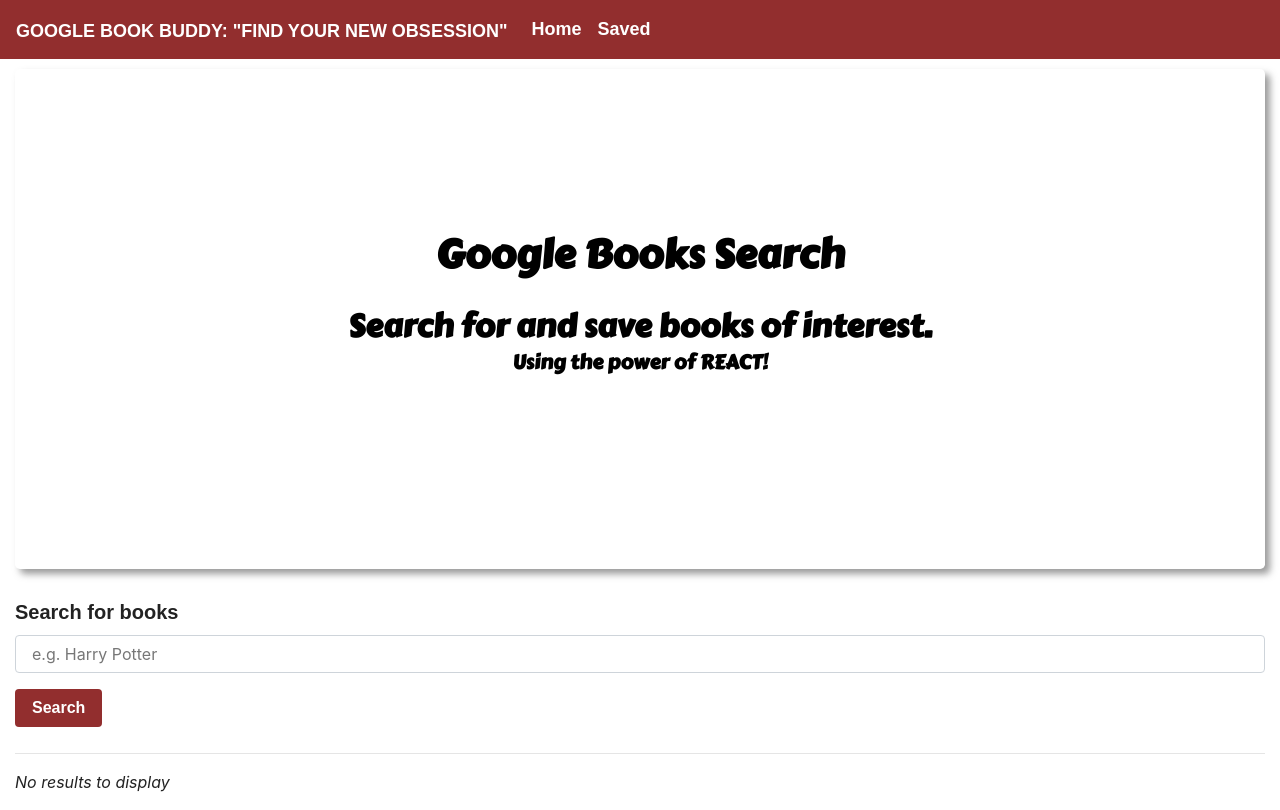
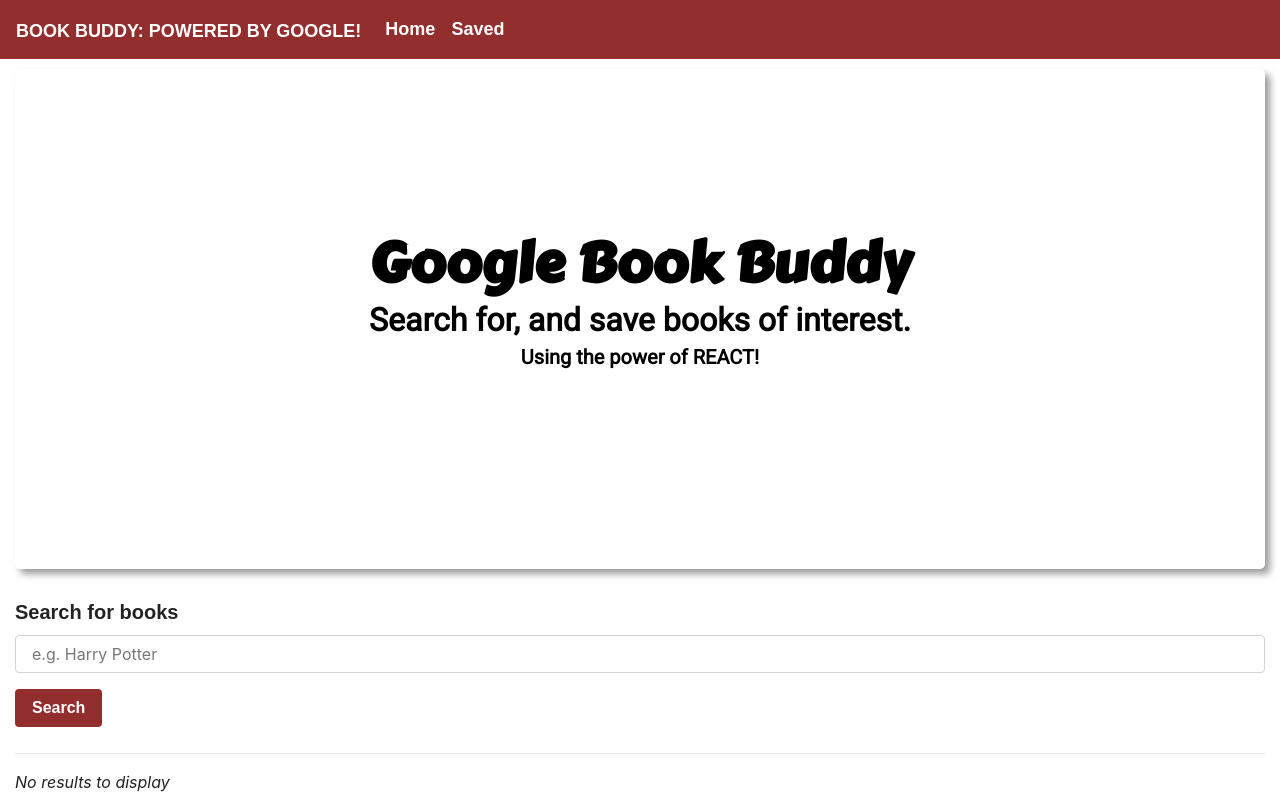
Before and after one commit to Relten98/google-books, a React (Create React App) app in the folder client/: page / in a window 1280 px wide. Built offline with nearby package versions, Linux system fonts and the light colour scheme; a web font is replaced by a local one.

Commit message:
CSS, Styling, fixes... WHATNOT

```diff
--- a/client/public/index.html
+++ b/client/public/index.html
@@ -10,7 +10,7 @@
     <link rel="preconnect" href="https://fonts.gstatic.com">
     <link href="https://fonts.googleapis.com/css2?family=Carter+One&family=Roboto&display=swap" rel="stylesheet">
 
-    <title>Google Books Buddy</title>
+    <title>Book Buddy</title>
   </head>
   <body>
     <noscript>
--- a/client/src/components/Jumbotron/Jumbotron.js
+++ b/client/src/components/Jumbotron/Jumbotron.js
@@ -8,11 +8,15 @@
     return (
         <div>
             <div className="jumbotron">
-                <h1 className="display-8 text-center myText">Google Books Search</h1>
-                <br />
-                <h2 className="text-center myText">Search for and save books of interest.</h2>
+                {/* GOD I SUCK AT THIS.. */}
+                <div>
+                <h1 className="display-4 text-center myTextheader">Google Book Buddy</h1>
+                </div>
+                <div>
+                <h2 className="text-center myText">Search for, and save books of interest.</h2>
                 <h5 className="text-center myText">Using the power of REACT!</h5>
                 <br />
+                </div>
             </div>
         </div>
     )
--- a/client/src/components/Jumbotron/style.css
+++ b/client/src/components/Jumbotron/style.css
@@ -8,6 +8,13 @@
 }
 
 .myText {
+    font-family: 'Roboto', sans-serif;
+    color: black;
+    font-weight: bold;
+    position: relative;
+    transform: translateY(100px)
+}
+.myTextheader {
     font-family: 'Carter One', cursive;
     color: black;
     font-weight: bold;
--- a/client/src/components/Nav/Nav.js
+++ b/client/src/components/Nav/Nav.js
@@ -10,7 +10,7 @@
     return (
         <div>
             <nav className="navbar navbar-expand-lg navbar-dark">
-                <Link id="title "className="navbar-brand" to="/">Google Book Buddy: "Find your new obsession"</Link>
+                <Link id="title "className="navbar-brand" to="/"> Book Buddy: powered by Google!</Link>
                 <button className="navbar-toggler" type="button" data-toggle="collapse" data-target="#navbarNav" aria-controls="navbarNav" aria-expanded="false" aria-label="Toggle navigation">
                     <span className="navbar-toggler-icon"></span>
                 </button>
```
Also changed, not shown: client/src/pages/Search.js (+3 -6 lines).
